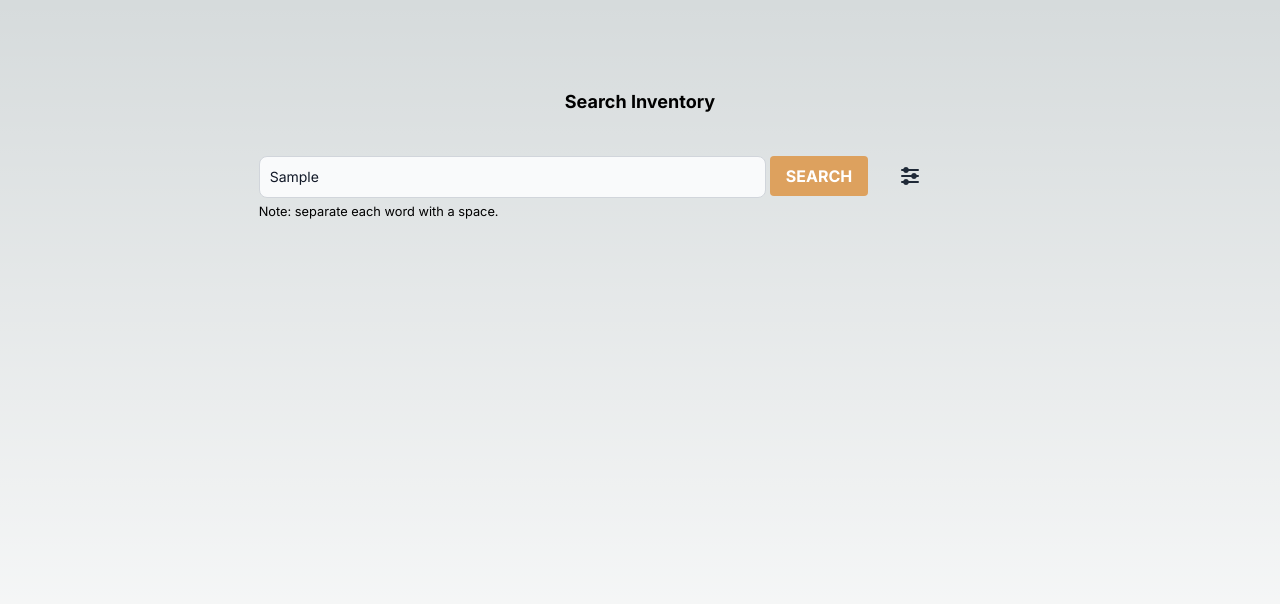
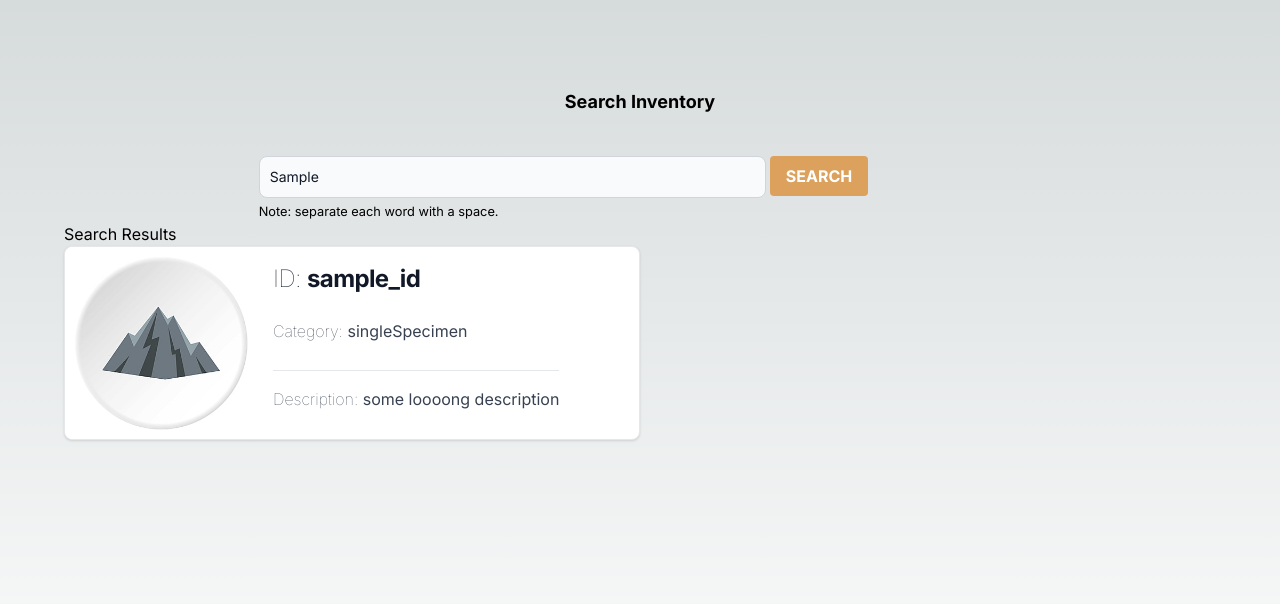
Before and after one commit to psnovichkov/Geology, a Next.js app: page /search/term in a window 1280 px wide. Both pictures are taken after typing "Sample" into the empty fields and a click on the button "SEARCH". Shown: the top 604 px of the page. Built offline with nearby package versions, Linux system fonts and the light colour scheme.

Commit message:
added sample card and fixed typescript issue for a new form

```diff
--- a/src/app/newentry/page.tsx
+++ b/src/app/newentry/page.tsx
@@ -98,10 +98,9 @@ export default function NewEntry() {
         onSubmit={async (values, actions) => {
           console.log(values);
           actions.setSubmitting(true);
-          API.addSample(values)
-          .then(() => {
+          API.addSample(values).then(() => {
             actions.setSubmitting(false);
-          })
+          });
 
           // const result = await axios
           //   .post(`http://localhost:5000/samples`, values)
@@ -134,7 +133,7 @@ export default function NewEntry() {
                       className="mb-2 mr-2"
                       type="radio"
                       name="category"
-                      value="Single Specimen"
+                      value="singleSpecimen"
                     />
                     Single Specimen
                   </label>
@@ -241,7 +240,7 @@ export default function NewEntry() {
                         className="mb-2 mr-2"
                         type="checkbox"
                         name="collectionReason"
-                        value="Teaching"
+                        value="teaching"
                       />
                       Teaching
                     </label>
@@ -253,7 +252,7 @@ export default function NewEntry() {
                         className="mb-2 mr-2"
                         type="checkbox"
                         name="collectionReason"
-                        value="Research"
+                        value="research"
                       />
                       Research
                     </label>
@@ -269,7 +268,8 @@ export default function NewEntry() {
                       />
                       Other
                     </label>
-                    {props.values.collectionReason.find(
+                    {props.values.collectionReason &&
+                      props.values.collectionReason.find(
                         (reason) => reason == "other"
                       ) === "other" && (
                         <Field
@@ -354,7 +354,8 @@ export default function NewEntry() {
                       />
                       Other
                     </label>
-                    {props.values.sampleForm.find(
+                    {props.values.sampleForm &&
+                      props.values.sampleForm.find(
                         (reason) => reason == "other"
                       ) === "other" && (
                         <Field
@@ -430,7 +431,8 @@ export default function NewEntry() {
                       />
                       Other
                     </label>
-                    {props.values.sampleType.find(
+                    {props.values.sampleType &&
+                      props.values.sampleType.find(
                         (reason) => reason == "other"
                       ) === "other" && (
                         <Field
@@ -517,7 +519,7 @@ export default function NewEntry() {
                   </label>
                   <Field
                     className="inline-input"
-                    type="textarea"
+                    type="text"
                     name="storageDuration"
                     placeholder="Enter number of years this sample should be stored in dataase for."
                   />
--- a/src/app/search/term/page.tsx
+++ b/src/app/search/term/page.tsx
@@ -1,16 +1,26 @@
 "use client";
-import { useFormik } from "formik";
+import {
+  Field,
+  Formik,
+  Form,
+  FormikProps,
+  useFormikContext,
+  useField,
+} from "formik";
+import SampleCard from "@/components/samplecard/samplecard.component";
+import { useState } from "react";
+import samplesMock from "../../../mock/results.json";
+import { Sample } from "@/services/api";
+
+interface SampleTerm {
+  searchterm: string;
+}
 
 export default function SearchTerm() {
-  const formik = useFormik({
-    initialValues: {
-      searchterm: "",
-    },
-    onSubmit: function () {},
-  });
+  const [samples, setSamples] = useState<Sample[]>([]);
+
   return (
     <div>
-      {" "}
       <div className="grid md:grid-cols-6 md:gap-4">
         <div className="col-start-1 col-span-6 lg:col-start-2 lg:col-span-4">
           <h1 className="text-center font-bold text-lg p-6">
@@ -18,46 +28,52 @@ export default function SearchTerm() {
           </h1>
         </div>
         <div className="col-start-1 col-span-6 md:col-start-1 md:col-span-6 lg:col-start-2 lg:col-span-4">
-          <form>
+          <Formik
+            initialValues={{
+              searchterm: "",
+            }}
+            onSubmit={async (values, actions) => {
+              console.log(values);
+              actions.setSubmitting(true);
+              setTimeout(() => {
+                setSamples(samplesMock);
+                actions.setSubmitting(false);
+              }, 100);
+            }}
+          >
+            {(props: FormikProps<SampleTerm>) => (
+              <Form>
                 <div className="grid md:grid-cols-6 md:gap-1">
                   <div className="col-start-1 col-span-4">
-                <input
+                    <Field
                       type="text"
                       id="searchterm"
                       name="searchterm"
                       placeholder="Enter keyword or phrase to search by..."
                       className="bg-gray-50 border border-gray-300 text-gray-900 text-sm rounded-lg focus:ring-blue-500 focus:border-blue-500 block w-full p-2.5 dark:bg-gray-700 dark:border-gray-600 dark:placeholder-gray-400 dark:text-white dark:focus:ring-blue-500 dark:focus:border-blue-500"
-                  onChange={formik.handleChange}
-                  value={formik.values.searchterm}
                     />
                     <small>Note: separate each word with a space.</small>
                   </div>
                   <div className="col-start-5 col-span-1">
                     <button
-                  type="button"
+                      type="submit"
                       className="bg-secondary-100 hover:bg-secondary-200 text-white font-bold py-2 px-4 rounded"
                     >
                       SEARCH
                     </button>
                   </div>
-              <div className="col-start-6 col-span-1">
-                <div
-                  className="py-2 cursor-pointer"
-                  title="Advance Search With Filters"
-                >
-                  <svg
-                    className="w-6 h-6 text-gray-800 dark:text-white"
-                    aria-hidden="true"
-                    xmlns="http://www.w3.org/2000/svg"
-                    fill="currentColor"
-                    viewBox="0 0 24 24"
-                  >
-                    <path d="M10.8 5a3 3 0 0 0-5.6 0H4a1 1 0 1 0 0 2h1.2a3 3 0 0 0 5.6 0H20a1 1 0 1 0 0-2h-9.2ZM4 11h9.2a3 3 0 0 1 5.6 0H20a1 1 0 1 1 0 2h-1.2a3 3 0 0 1-5.6 0H4a1 1 0 1 1 0-2Zm1.2 6H4a1 1 0 1 0 0 2h1.2a3 3 0 0 0 5.6 0H20a1 1 0 1 0 0-2h-9.2a3 3 0 0 0-5.6 0Z" />
-                  </svg>
+                </div>
+              </Form>
+            )}
+          </Formik>
         </div>
       </div>
-            </div>
-          </form>
+      <div className="grid">
+        <div className="col-start-1 col-span-12">Search Results</div>
+        <div className="col-start-1 col-span-12">
+          {samples.map((sample) => (
+            <SampleCard key={sample.sampleId} {...sample} />
+          ))}
         </div>
       </div>
     </div>
--- /dev/null
+++ b/src/components/samplecard/samplecard.component.tsx
@@ -0,0 +1,59 @@
+import { Sample } from "../../services/api";
+
+type Property = {
+  label: string;
+  value: string;
+};
+
+export default function samplecard(sample: Sample) {
+  // const properties: Property[] = [];
+  // for (const [key, value] of Object.entries(sample)) {
+  //   console.log(`Key: ${key}, Value: ${value}`);
+  //   if (
+  //     value &&
+  //     key != "longDescription" &&
+  //     key != "id" &&
+  //     key != "collectionLocation"
+  //   ) {
+  //     let prop: Property = {
+  //       label: key,
+  //       value: value,
+  //     };
+  //     properties.push(prop);
+  //   }
+  // }
+  return (
+    <div className="w-full">
+      <div className="flex items-stretch">
+        <div className="basis-full">
+          <div className=""></div>
+        </div>
+      </div>
+      <a
+        href="#"
+        className="flex flex-col items-stretch bg-white border border-gray-200 rounded-lg shadow md:flex-row md:max-w-xl hover:bg-gray-100 dark:border-gray-700 dark:bg-gray-800 dark:hover:bg-gray-700"
+      >
+        <img
+          className="object-cover w-full rounded-t-lg h-96 md:h-auto md:w-48 md:rounded-none md:rounded-s-lg"
+          src="/sample_image.jpg"
+          alt=""
+        />
+        <div className="flex flex-col justify-between p-4 leading-normal">
+          <h5 className="mb-2 text-2xl font-bold tracking-tight text-gray-900 dark:text-white">
+            <span className="font-thin">ID: </span>
+            <span>{sample.sampleId}</span>
+          </h5>
+          <p className="mb-3 font-normal text-gray-700 dark:text-gray-400">
+            <span className="font-thin">Category: </span>
+            <span>{sample.category}</span>
+          </p>
+          <hr className="h-px bg-gray-200 border-0 dark:bg-gray-700"></hr>
+          <p className="mb-3 font-normal text-gray-700 dark:text-gray-400">
+            <span className="font-thin">Description: </span>
+            <span>{sample.longDescription}</span>
+          </p>
+        </div>
+      </a>
+    </div>
+  );
+}
--- /dev/null
+++ b/src/mock/results.json
@@ -0,0 +1,24 @@
+[
+    {
+        "id": 12334,
+        "sampleId": "sample_id",
+        "category": "singleSpecimen",
+        "collectorName": "Olga Novichkova",
+        "advisorName": "dave",
+        "collectionYear": 2000,
+        "collectionReason": ["teaching", "research", "other"],
+        "collectionReasonOther": "other reason",
+        "collectionLocation": [],
+        "shortDescription": "some short description",
+        "longDescription": "some loooong description",
+        "sampleForm": ["handSample","mineralSeparate","thinSection","other"],
+        "sampleFormOther": "other sample form",
+        "sampleType": ["rock","mineral","fossil","soil","water","other"],
+        "sampleTypeOther": "other sample type",
+        "sampleImg": "1234567.png",
+        "storageBuilding": "PS",
+        "storageRoom": "1",
+        "storageDetails": "Secret room nobody should go to",
+        "storageDuration": 3
+    }
+]
```
Also changed, not shown: src/services/api.ts (+4 -4 lines), public/sample_image.jpg (added). Lines whose indentation alone changed are shown as unchanged.
